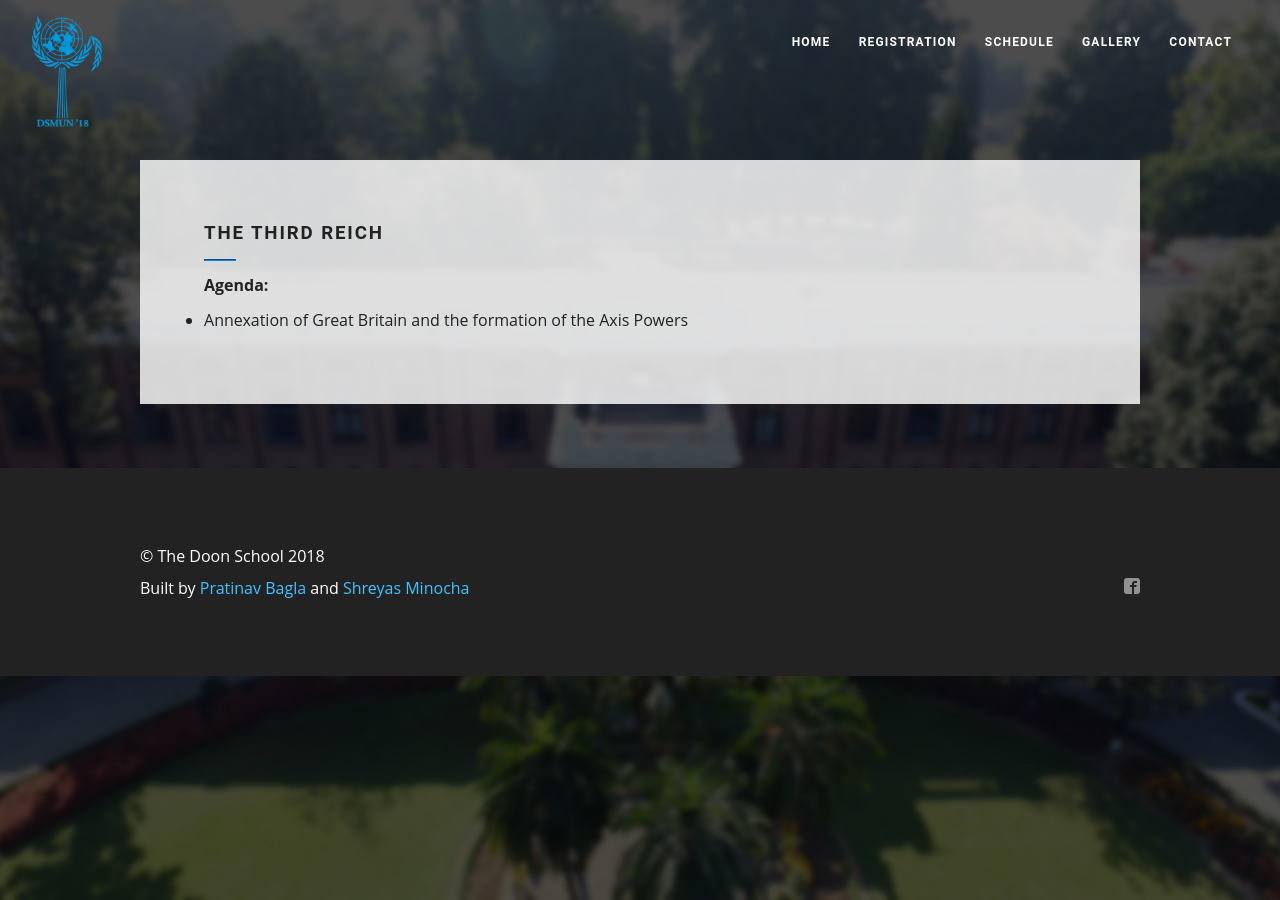
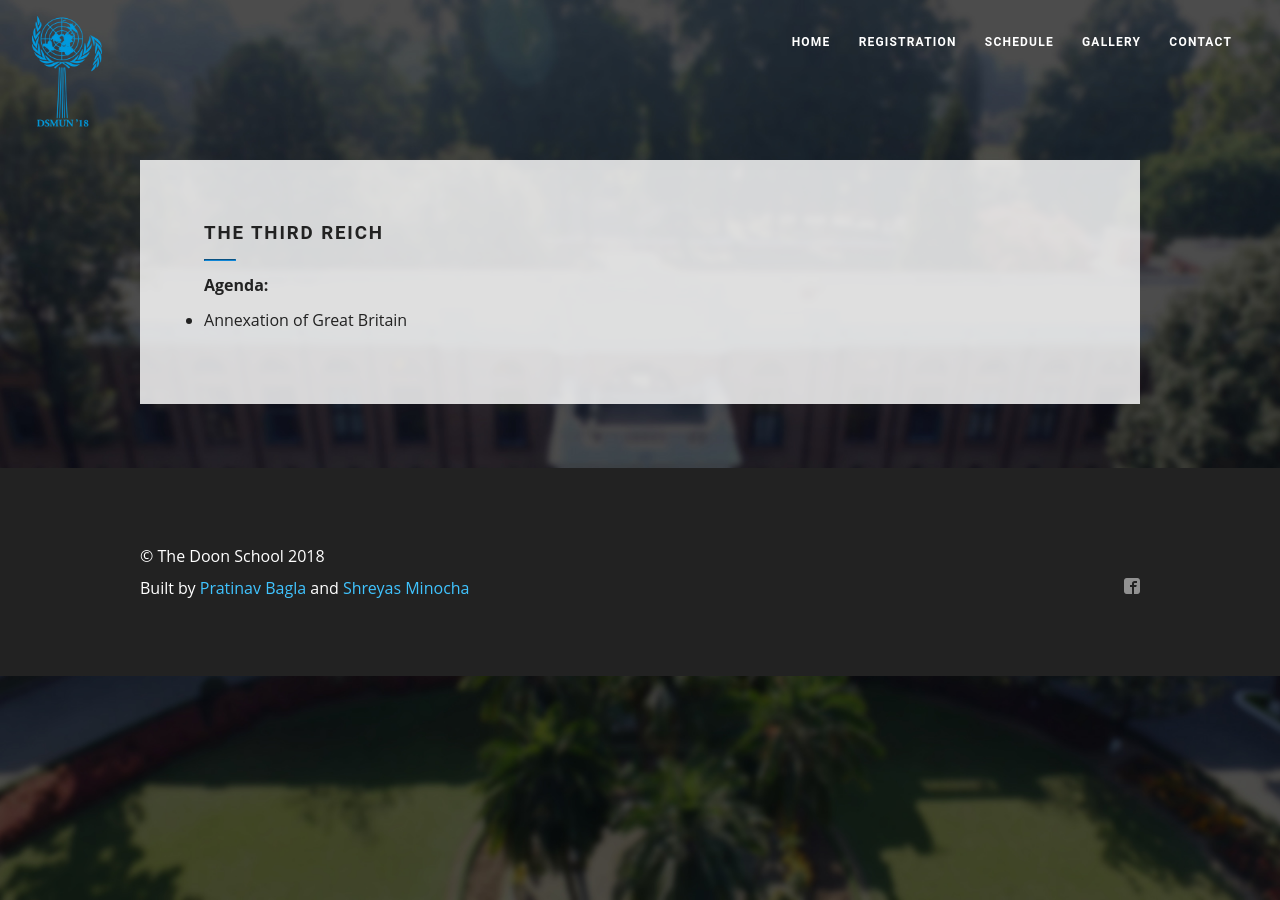
Before and after one commit to pratinav/dsmun18.com, a Jekyll site: the page built from committees/third-reich.md, in a window 1280 px wide. Built offline with Jekyll 4.4.1, drawn with Linux system fonts in a browser that asks for light colours; some web fonts are replaced; a script that is not in the unit is left out.

Commit message:
Change Third Reich's agenda

```diff
--- a/committees/third-reich.md
+++ b/committees/third-reich.md
@@ -2,4 +2,4 @@
 permalink: /committees/third-reich/
 title: The Third Reich
 ---
-- Annexation of Great Britain and the formation of the Axis Powers
+- Annexation of Great Britain
```
